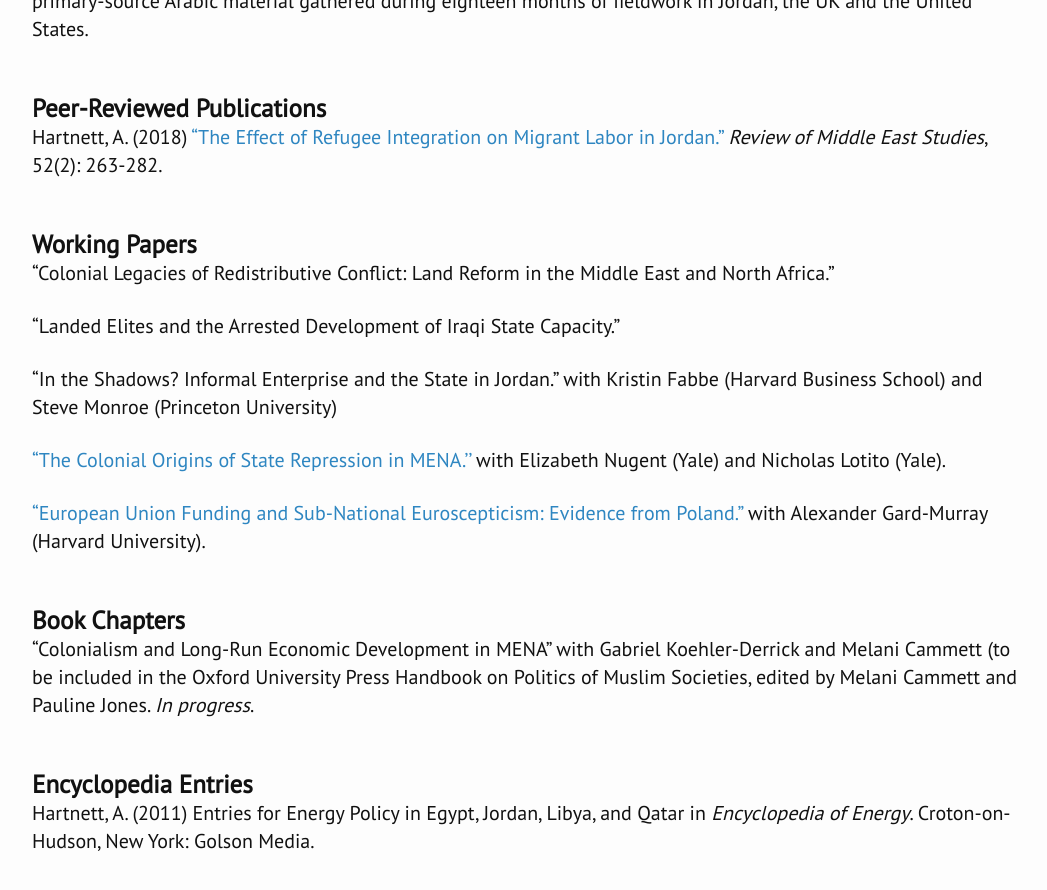
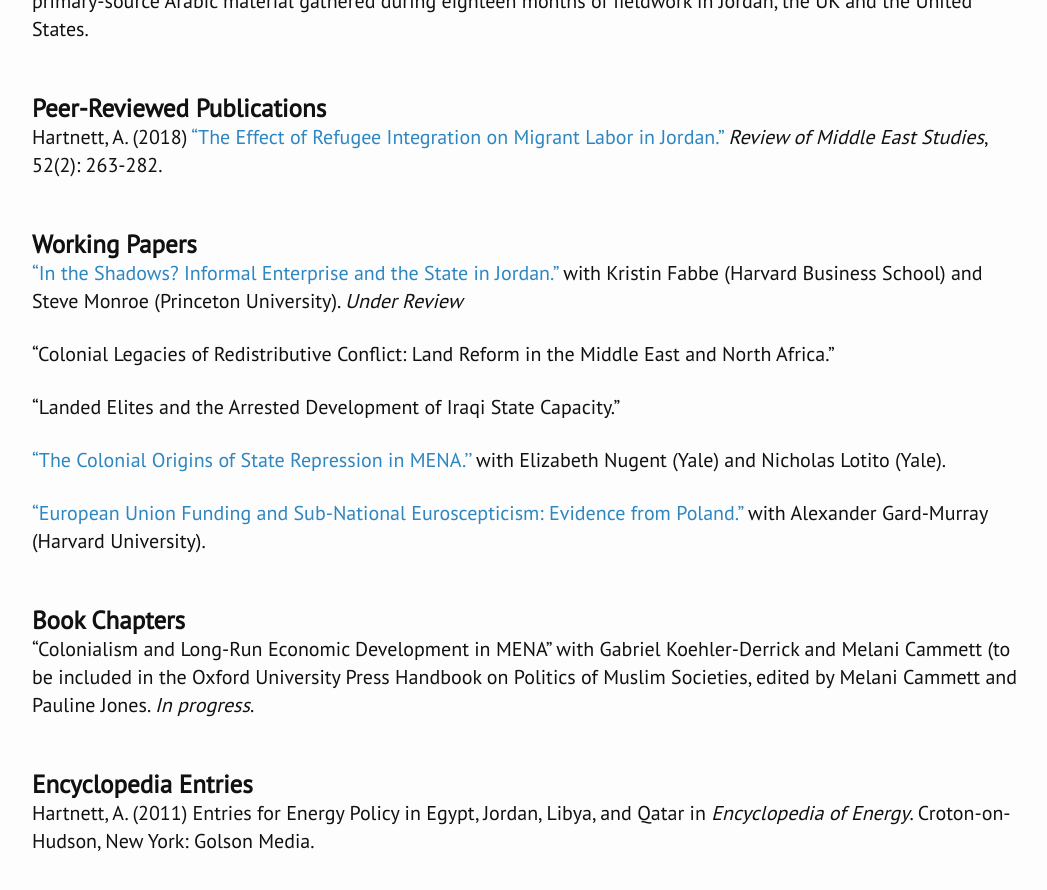
Before and after one commit to ashartnett/ashartnett.github.io, a Jekyll site: the page built from markdowns/2research.md, in a window 1280 px wide and 900 px high, scrolled down 608 px. Shown: the top 890 px of the window, without its empty margins (108-1155 px from the left). Built offline with Jekyll 4.4.1, drawn with Linux system fonts in a browser that asks for light colours.

Commit message:
HBS working paper

```diff
--- a/markdowns/2research.md
+++ b/markdowns/2research.md
@@ -15,11 +15,11 @@ My dissertation contributes a new understanding of redistribution under authorit
 Hartnett, A. (2018) ["The Effect of Refugee Integration on Migrant Labor in Jordan."](https://www.cambridge.org/core/journals/review-of-middle-east-studies/article/effect-of-refugee-integration-on-migrant-labor-in-jordan/95541D86AA4B631E4F6DD5B4DB021B54/share/609691b425c4ee242e3f2ce060e5f21b1d5b430f#) _Review of Middle East Studies_, 52(2): 263-282.
 
 ### Working Papers
+["In the Shadows? Informal Enterprise and the State in Jordan."](https://www.hbs.edu/faculty/Pages/item.aspx?num=55770) with Kristin Fabbe (Harvard Business School) and Steve Monroe (Princeton University). _Under Review_
+
 "Colonial Legacies of Redistributive Conflict: Land Reform in the Middle East and North Africa."
 
 "Landed Elites and the Arrested Development of Iraqi State Capacity."
-
-"In the Shadows? Informal Enterprise and the State in Jordan." with Kristin Fabbe (Harvard Business School) and Steve Monroe (Princeton University)
 
 ["The Colonial Origins of State Repression in MENA.''](https://ssrn.com/abstract=3239093) with Elizabeth Nugent (Yale) and Nicholas Lotito (Yale).
 
```
